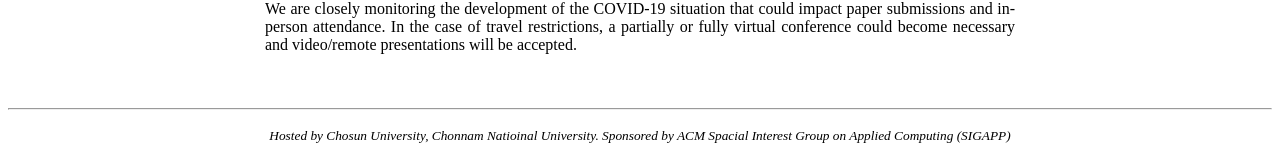
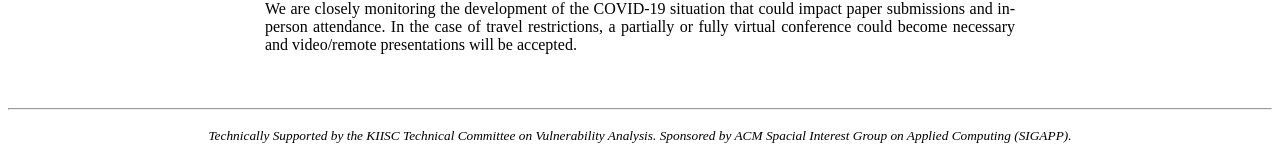
Before and after one commit to sac-dash/2021, a Jekyll site: the page built from index.html, in a window 1280 px wide. Shown: the part 1269-1426 px from the top of the page. Built offline with Jekyll 4.4.1, drawn with Linux system fonts in a browser that asks for light colours; the list of posts is cut into pages by our own code.

Commit message:
Update default.html

```diff
--- a/_layouts/default.html
+++ b/_layouts/default.html
@@ -30,6 +30,6 @@
 
     {{ content }}
 <hr>
-    <p style="text-align:center"><small><i>Hosted by Chosun University, Chonnam Natioinal University. Sponsored by ACM Spacial Interest Group on Applied Computing (SIGAPP)</i> </small></p>
+    <p style="text-align:center"><small><i>Technically Supported by the KIISC Technical Committee on Vulnerability Analysis. Sponsored by ACM Spacial Interest Group on Applied Computing (SIGAPP).</i> </small></p>
 </body>
 </html>
```
